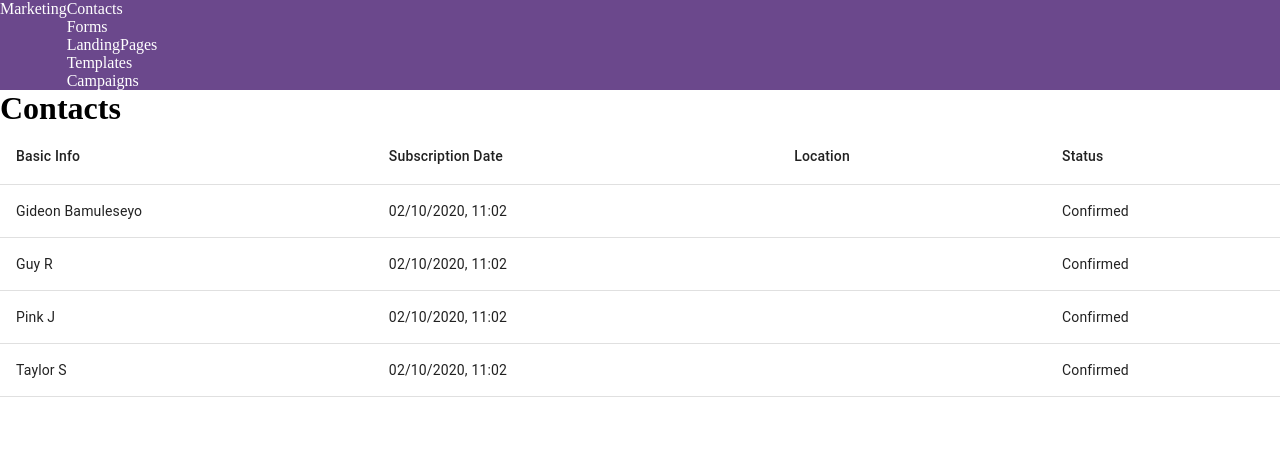
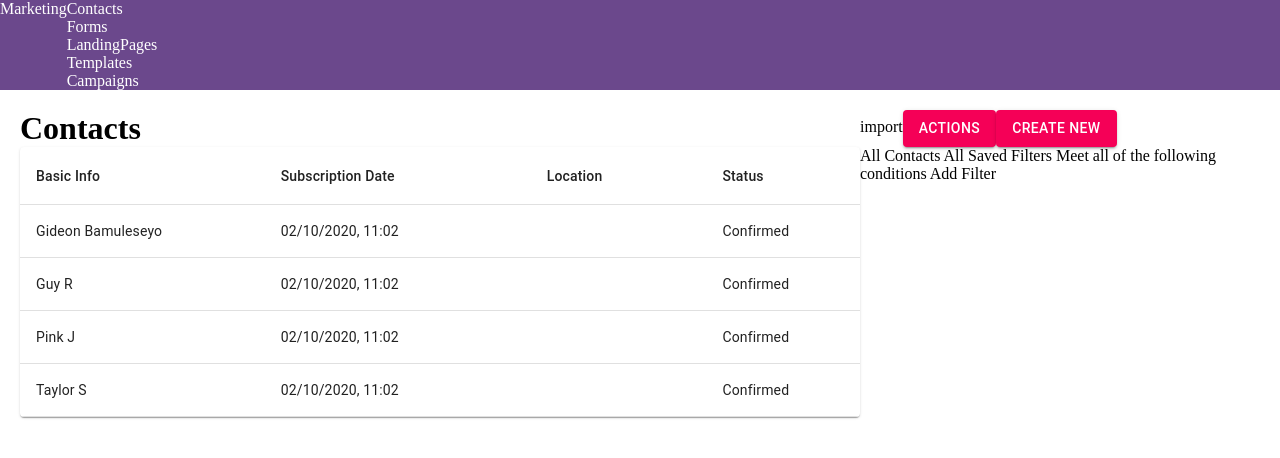
Before and after one commit to lytes20/engage-web, a React (Create React App) app: page / in a window 1280 px wide. Shown: the top 458 px of the page. Built offline with nearby package versions, Linux system fonts and the light colour scheme; the HTML template or start-up script is replaced by a standard one.

Commit message:
Separate main contacts table from side

```diff
--- a/src/assets/styles/contacts.scss
+++ b/src/assets/styles/contacts.scss
@@ -1,3 +1,18 @@
-.contacts-container{
-    // border: 1px solid red;
+.contacts-container {
+  //   border: 1px solid red;
+  display: flex;
+  padding: 20px;
 }
+
+.contacts-main,
+.contacts-side {
+  //   border: 1px solid green;
+}
+.contacts-main {
+  flex: 1;
+}
+.contacts-side {
+  flex-grow: 0;
+  flex-shrink: 0;
+  width: 25em;
+}
--- a/src/components/Contacts.jsx
+++ b/src/components/Contacts.jsx
@@ -1,12 +1,15 @@
 import React from "react";
+import Button from "@material-ui/core/Button";
+
 import "../assets/styles/contacts.scss";
 
 import ContactsTable from "./ContactsTable";
+
 function Contacts() {
   return (
     <div className="contacts-container">
       {/* Contacts main container  */}
-      <div>
+      <div className="contacts-main">
         <div>
           <h1>Contacts</h1>
         </div>
@@ -18,7 +21,21 @@ function Contacts() {
       </div>
 
       {/* Contacts Side bar  */}
-      <div></div>
+      <div className="contacts-side">
+        <div>
+          import
+          <Button variant="contained" color="secondary">
+            Actions
+          </Button>
+          <Button variant="contained" color="secondary">
+            Create New
+          </Button>
+        </div>
+        <div>
+          All Contacts All Saved Filters Meet all of the following conditions
+          Add Filter
+        </div>
+      </div>
     </div>
   );
 }
--- a/src/components/ContactsTable.jsx
+++ b/src/components/ContactsTable.jsx
@@ -4,16 +4,25 @@ import Table from "@material-ui/core/Table";
 import TableBody from "@material-ui/core/TableBody";
 import TableCell from "@material-ui/core/TableCell";
 import TableRow from "@material-ui/core/TableRow";
+import TableContainer from "@material-ui/core/TableContainer";
+import Paper from '@material-ui/core/Paper';
+import { withStyles } from "@material-ui/core/styles";
 
 import CustomTableHead from "./CustomTableHead";
 
-import { contacts } from '../data'
+import { contacts } from "../data";
 
+export const CustomTableRow = withStyles({
+  root: {
+    cursor: "pointer"
+  }
+})(TableRow);
 function ContactsTable() {
   const [order, setOrder] = React.useState("asc");
   const [orderBy, setOrderBy] = React.useState("id");
 
   return (
+    <TableContainer component={Paper}>
       <Table aria-label="custom pagination table">
         <CustomTableHead
           order={order}
@@ -22,15 +31,20 @@ function ContactsTable() {
         />
         <TableBody>
           {contacts.map(contact => (
-          <TableRow key={contact.name} onClick={() => console.log(contact)}>
+            <CustomTableRow
+              hover
+              key={contact.name}
+              onClick={() => console.log(contact)}
+            >
               <TableCell>{contact.name}</TableCell>
               <TableCell>{contact.date}</TableCell>
               <TableCell>{contact.location}</TableCell>
               <TableCell>{contact.status}</TableCell>
-          </TableRow>
+            </CustomTableRow>
           ))}
         </TableBody>
       </Table>
+    </TableContainer>
   );
 }
 
```
Lines whose indentation alone changed are shown as unchanged.
